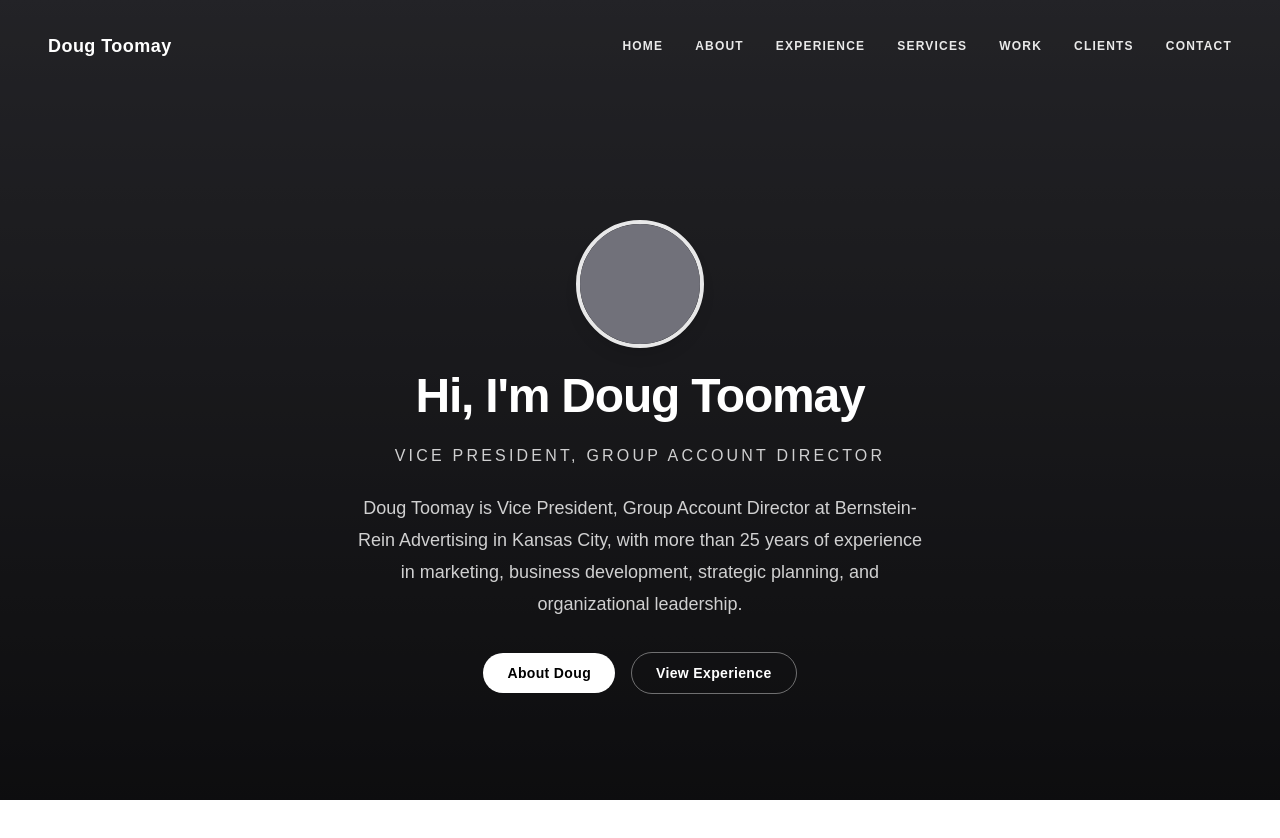
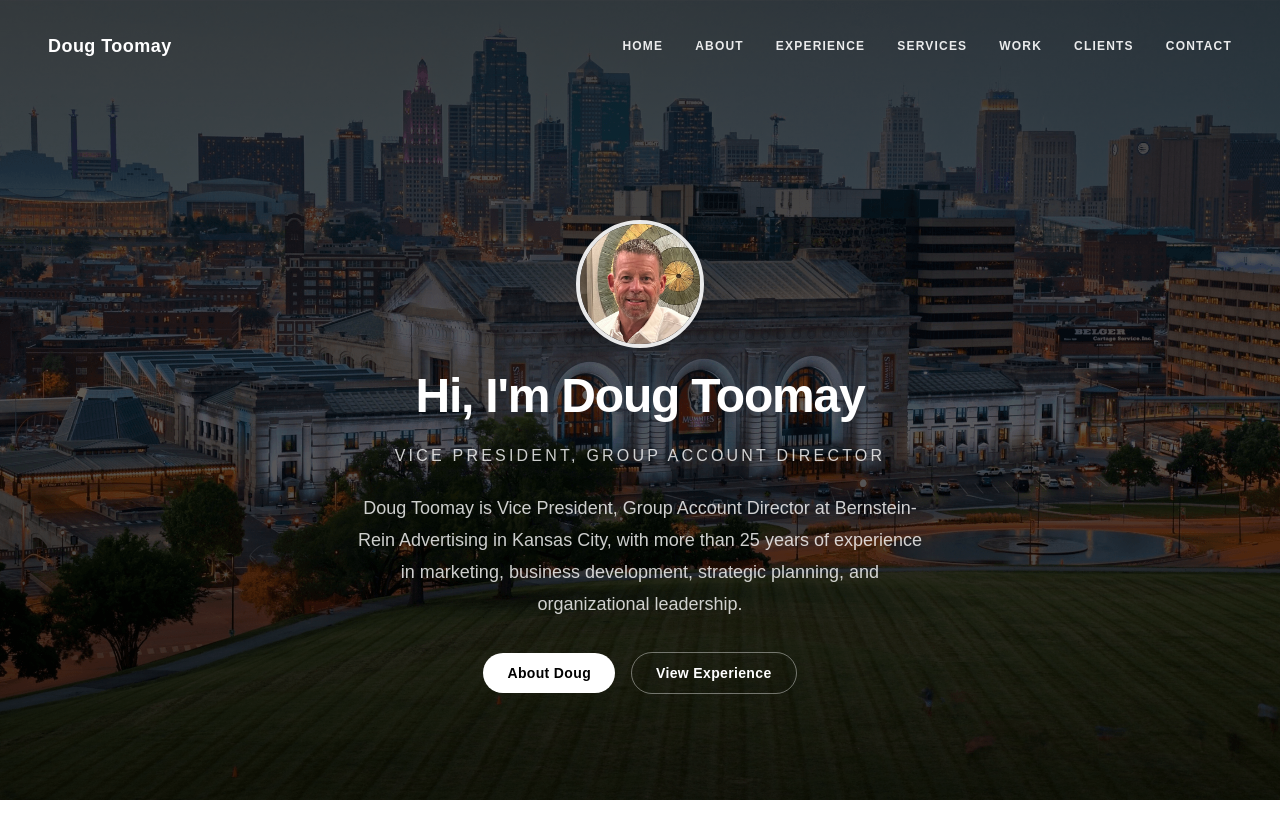
Before and after one commit to Dtoomay/doug-toomay-portfolio, a Next.js app: page / in a window 1280 px wide. Shown: the top 838 px of the page. Built offline with nearby package versions, Linux system fonts and the light colour scheme; no server answers.

Commit message:
Add Images

```diff
--- a/src/app/layout.tsx
+++ b/src/app/layout.tsx
@@ -66,11 +66,17 @@
   name: SITE_NAME,
   alternateName: FULL_NAME,
   url: SITE_URL,
+  image: `${SITE_URL}/doug-toomay-douglas-toomay-headshot-white.jpeg`,
   jobTitle: JOB_TITLE,
   description,
   worksFor: {
     "@type": "Organization",
     name: "Bernstein-Rein Advertising",
+    address: {
+      "@type": "PostalAddress",
+      addressLocality: "Kansas City",
+      addressRegion: "MO",
+    },
   },
   alumniOf: {
     "@type": "CollegeOrUniversity",
@@ -97,11 +103,11 @@
         />
         <div className="fixed inset-0 -z-10">
           <img
-            src="/hero-placeholder.svg"
+            src="/kansas-city-background.png"
             alt=""
             className="h-full w-full object-cover"
           />
-          <div className="absolute inset-0 bg-black/45" />
+          <div className="absolute inset-0 bg-gradient-to-b from-black/75 via-black/62 to-black/80" />
         </div>
         <Nav />
         {children}
--- a/src/app/page.tsx
+++ b/src/app/page.tsx
@@ -15,7 +15,7 @@
     <div className="flex flex-1 flex-col items-center justify-center">
       <main className="flex w-full max-w-3xl flex-col items-center gap-6 px-8 py-32 text-center">
         <img
-          src="/profile-placeholder.svg"
+          src="/doug-toomay-douglas-toomay-headshot-white.jpeg"
           alt="Doug Toomay"
           className="h-32 w-32 rounded-full border-4 border-white/90 object-cover shadow-lg"
         />
```
Also changed, not shown: public/doug-toomay-douglas-toomay-headshot-white.jpeg (added), public/kansas-city-background.png (added).
